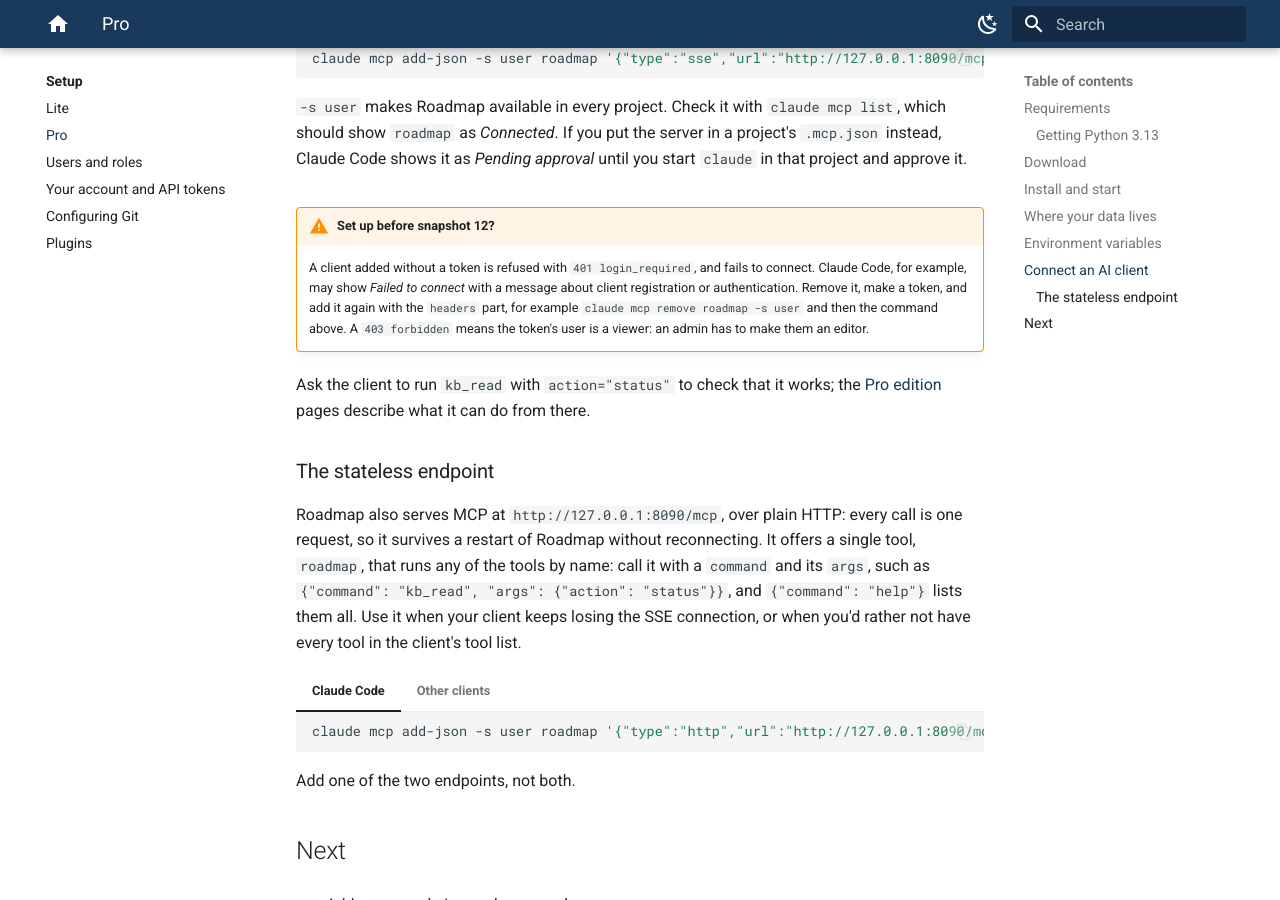
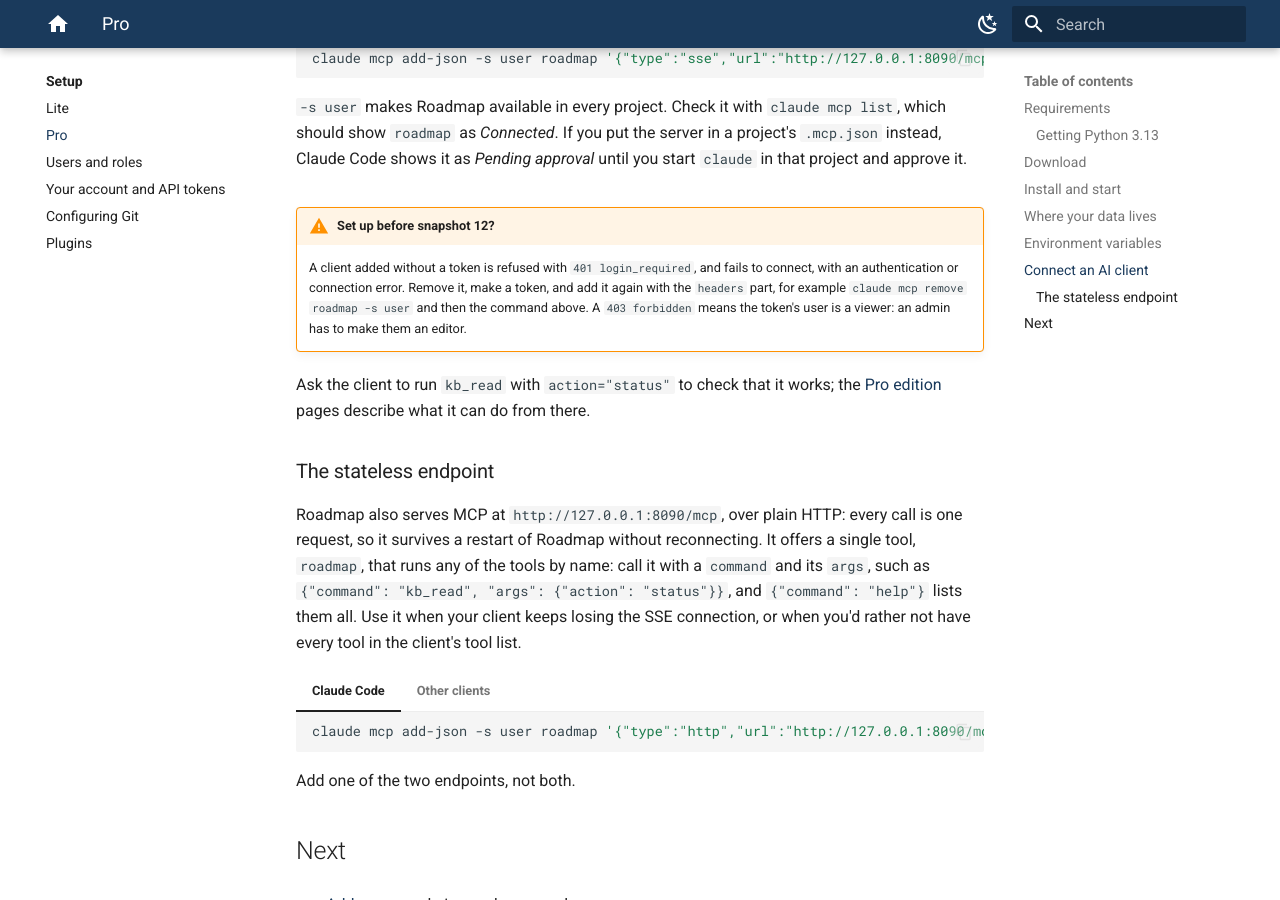
Before and after one commit to roadmap-mcp/roadmap-mcp.github.io, an MkDocs documentation site: the page built from docs/get-started/pro.md, in a window 1280 px wide and 900 px high, scrolled down 3808 px. Built offline with MkDocs 1.6.1 and Material for MkDocs 9.7.7, drawn with Linux system fonts in a browser that asks for light colours.

Commit message:
Snapshot 14: unique repo names; a general no-token symptom

```diff
--- a/docs/get-started/pro.md
+++ b/docs/get-started/pro.md
@@ -237,8 +237,7 @@ editor role or higher:
 
 !!! warning "Set up before snapshot 12?"
     A client added without a token is refused with `401 login_required`, and
-    fails to connect. Claude Code, for example, may show *Failed to connect* with a
-    message about client registration or authentication. Remove it, make a token, and add it again
+    fails to connect, with an authentication or connection error. Remove it, make a token, and add it again
     with the `headers` part, for example `claude mcp remove roadmap -s user` and then
     the command above. A `403 forbidden` means the token's user is a viewer: an
     admin has to make them an editor.
```
Also changed, not shown: docs/get-started/git.md (+1 -1 lines).
